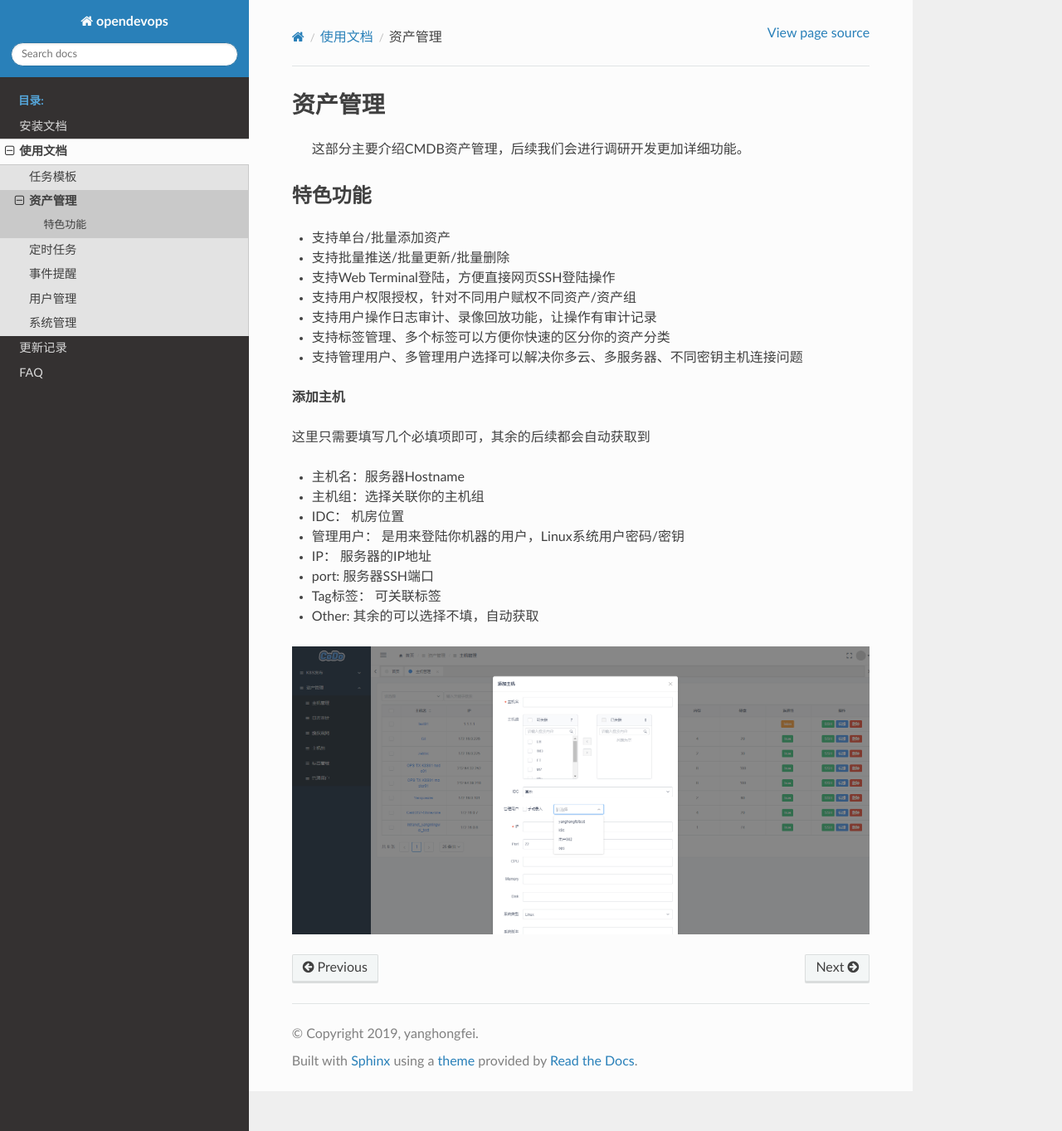
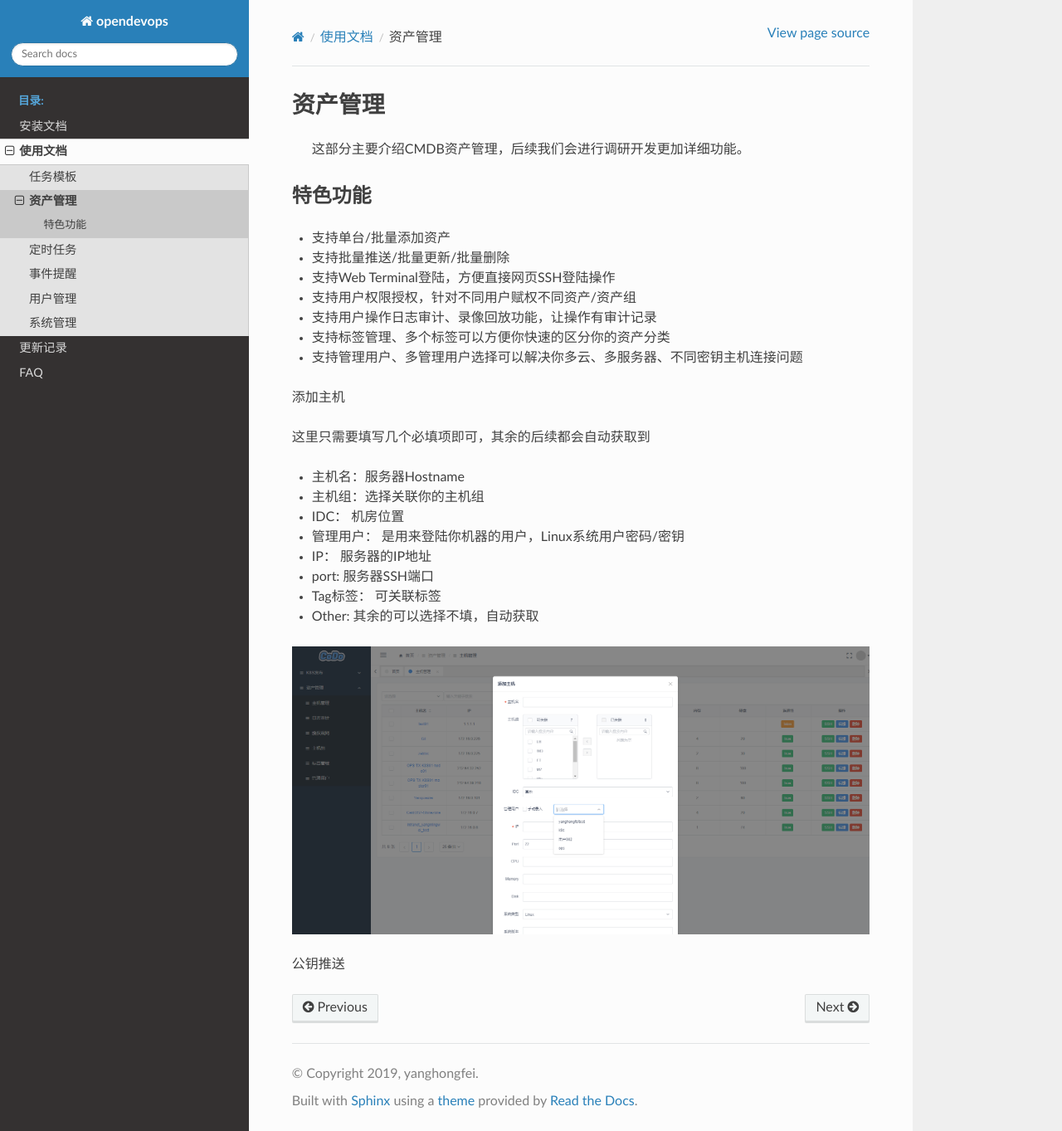
Before and after one commit to opendevops-cn/opendevops, a Sphinx documentation site: the page built from docs/source/cmdb_manager.md, in a window 1280 px wide and 1363 px high. Shown: the whole window at 83% size. Built offline with Sphinx 7.4.7 and the Read the Docs theme 2.0.0, drawn with Linux system fonts in a browser that asks for light colours; pages that are not in the unit, such as notebooks, are missing from menus.

Commit message:
更新CMDB信息

````diff
--- a/docs/source/cmdb_manager.md
+++ b/docs/source/cmdb_manager.md
@@ -14,7 +14,7 @@
 - 支持管理用户、多管理用户选择可以解决你多云、多服务器、不同密钥主机连接问题
 
 
-**添加主机**
+添加主机
 
 这里只需要填写几个必填项即可，其余的后续都会自动获取到
 
@@ -30,8 +30,7 @@
 
 ![](./_static/images/cmdb_add_host.png)
 
-
-<!--**公钥推送**-->
+公钥推送
 
 <!--```-->
 <!--选择主机，点击->公钥推送， 先推送公钥，后续用来获取资产信息使用, 成功后连通性显示`true`,失败后连通性显示`false`-->
````
